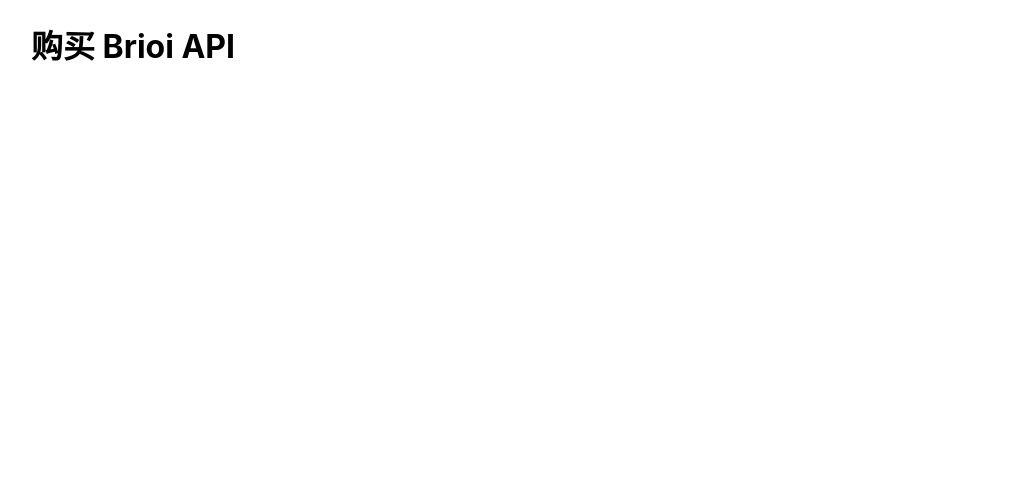
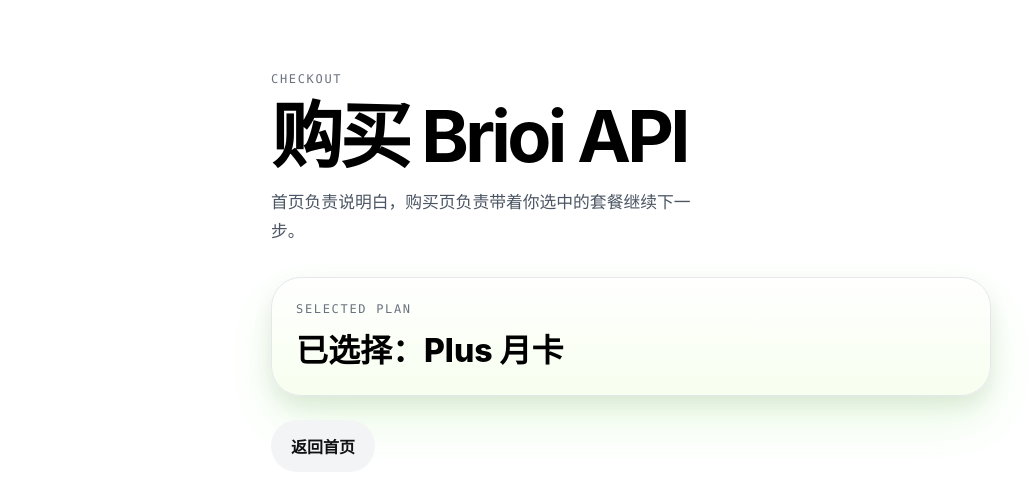
Before and after one commit to ShakeChanDev/Brioi, a website: page buy.html in a window 1280 px wide. Shown: the whole page, without its empty margins (9-1041 px from the left). Drawn offline with Linux system fonts and the light colour scheme.

Commit message:
实现首页购买动作统一跳转购买页，并让 buy 页面按 plan 查询参数显示当前所选套餐文案，补充对应的回归测试与页面最小样式，确保首页定价 tab 逻辑保持不变且全量测试通过

```diff
--- a/buy.html
+++ b/buy.html
@@ -8,8 +8,17 @@
     <script src="./main.js" defer></script>
   </head>
   <body data-page="buy">
-    <main>
+    <main class="buy-page">
+      <p class="eyebrow">Checkout</p>
       <h1>购买 Brioi API</h1>
+      <p class="buy-copy">首页负责说明白，购买页负责带着你选中的套餐继续下一步。</p>
+
+      <section class="buy-card" aria-label="当前选择的套餐">
+        <p class="card-label">Selected Plan</p>
+        <p class="buy-plan">已选择：Plus 月卡</p>
+      </section>
+
+      <a class="button button--ghost" href="./index.html">返回首页</a>
     </main>
   </body>
 </html>
--- a/main.js
+++ b/main.js
@@ -1,4 +1,12 @@
 document.documentElement.classList.add('js');
+
+const PLAN_LABELS = {
+  'day-pass': '日卡',
+  'week-pass': '周卡',
+  'plus-monthly': 'Plus 月卡',
+  'pro-monthly': 'Pro 月卡',
+  'max-monthly': 'Max 月卡'
+};
 
 function initPricingTabs() {
   const tabs = [...document.querySelectorAll('.pricing-tab')];
@@ -30,6 +38,24 @@
   activate('monthly');
 }
 
+function initBuyPage() {
+  const selectedPlan = document.querySelector('.buy-plan');
+
+  if (!selectedPlan) {
+    return;
+  }
+
+  const params = new URLSearchParams(window.location.search);
+  const plan = params.get('plan');
+  const label = PLAN_LABELS[plan] || PLAN_LABELS['plus-monthly'];
+
+  selectedPlan.textContent = `已选择：${label}`;
+}
+
 if (document.body.dataset.page === 'home') {
   initPricingTabs();
 }
+
+if (document.body.dataset.page === 'buy') {
+  initBuyPage();
+}
--- a/styles.css
+++ b/styles.css
@@ -321,3 +321,39 @@
   justify-content: space-between;
   gap: 16px;
 }
+
+.buy-page {
+  width: min(720px, calc(100% - 48px));
+  padding: 72px 0 96px;
+}
+
+.buy-page h1 {
+  margin: 0;
+  font-size: clamp(3rem, 8vw, 4.5rem);
+  line-height: 0.95;
+  letter-spacing: -0.05em;
+}
+
+.buy-copy {
+  margin: 18px 0 0;
+  max-width: 40ch;
+  color: var(--muted);
+  font-size: 1.05rem;
+  line-height: 1.7;
+}
+
+.buy-card {
+  margin: 32px 0 24px;
+  border: 1px solid var(--line);
+  border-radius: var(--radius-xl);
+  padding: 24px;
+  background: linear-gradient(180deg, #ffffff 0%, #f7ffef 100%);
+  box-shadow: var(--shadow-strong);
+}
+
+.buy-plan {
+  margin: 0;
+  font-size: clamp(1.5rem, 4vw, 2rem);
+  line-height: 1.2;
+  font-weight: 800;
+}
```
Also changed, not shown: tests/homepage.spec.js (+7 -0 lines).
